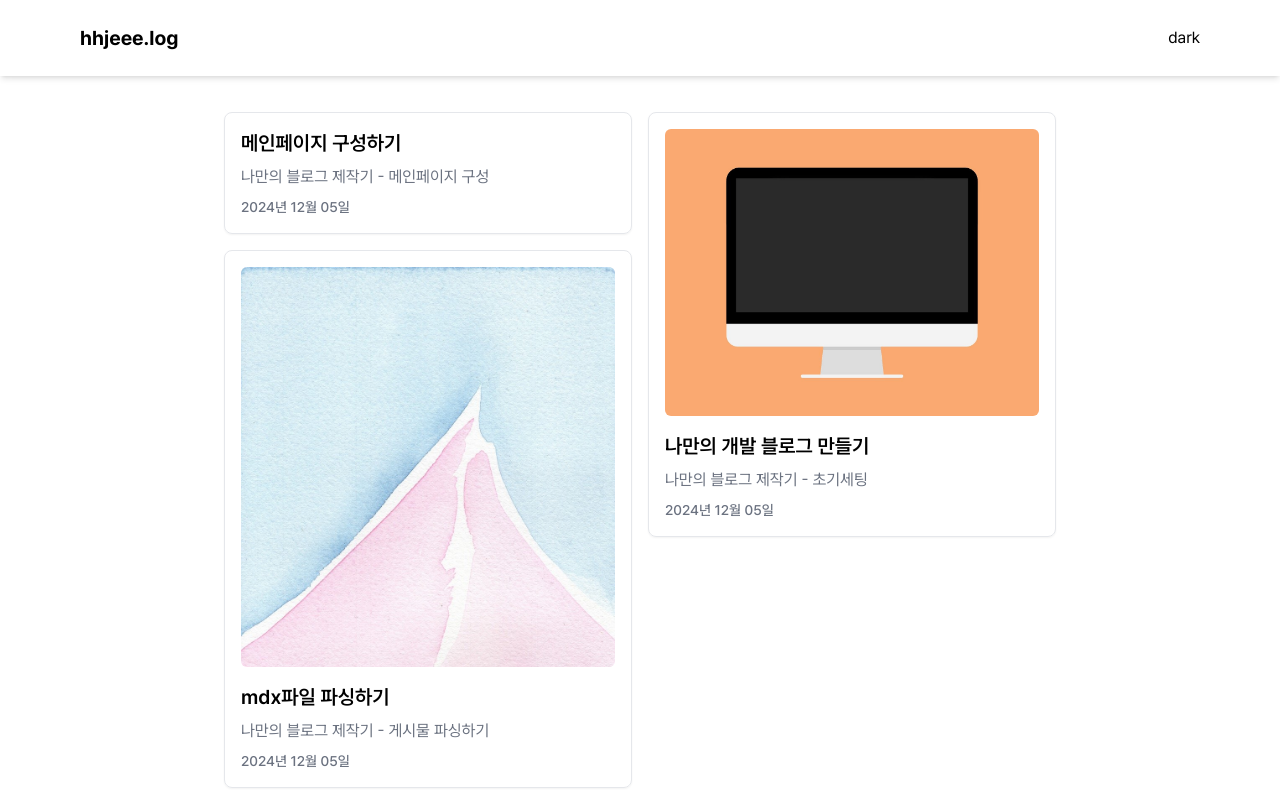
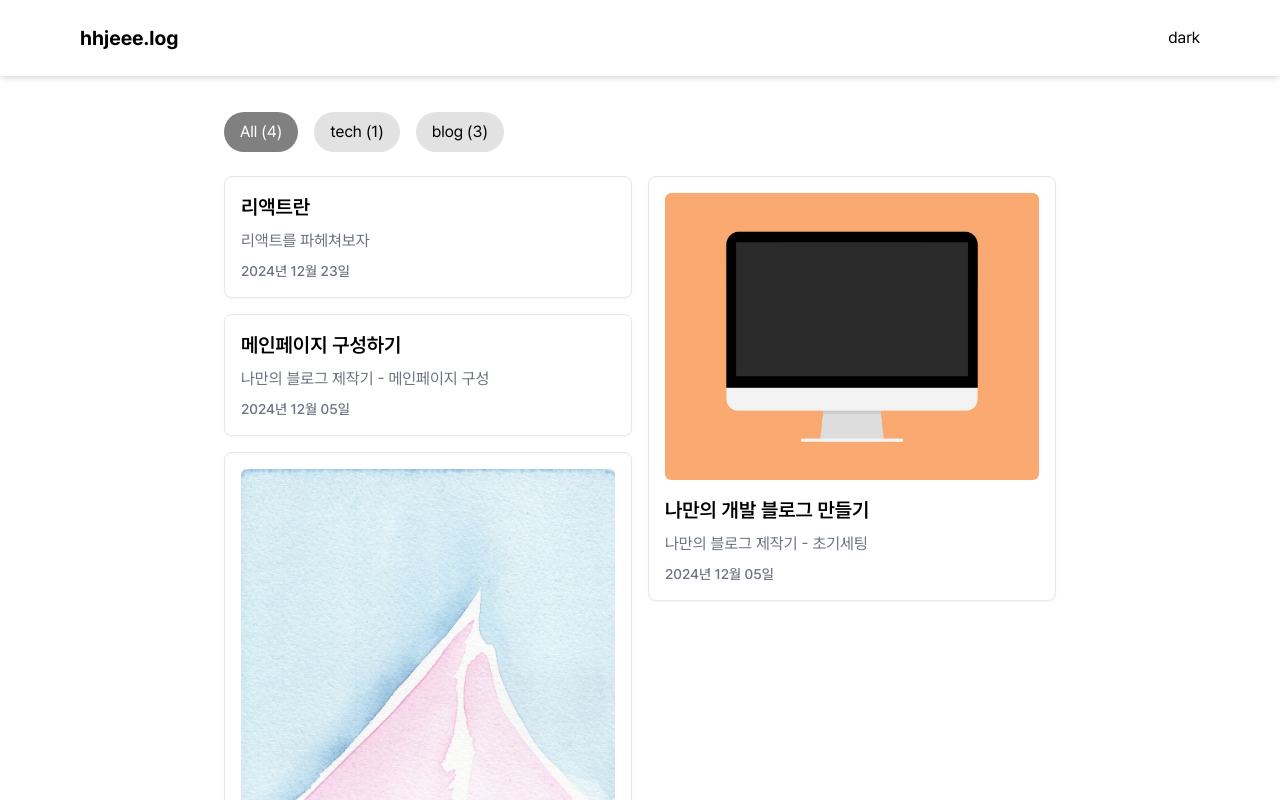
Before and after one commit to hhjeee/hhjeee.log, a Next.js app: page / in a window 1280 px wide. Shown: the top 800 px of the page. Built offline with nearby package versions, Linux system fonts and the light colour scheme.

Commit message:
[refactor] separate PostList component

```diff
--- a/src/app/page.tsx
+++ b/src/app/page.tsx
@@ -1,41 +1,17 @@
-import Link from "next/link";
 import { getAllPosts } from "@/lib/posts";
+import PostList from "@/components/PostList";
 import { PostData } from "@/types/post";
-import dayjs from "dayjs";
-import Image from "next/image";
 
 const MainPage = () => {
   const posts: PostData[] = getAllPosts();
+  const categoriesWithCount = posts.reduce((acc, post) => {
+    acc[post.category] = (acc[post.category] || 0) + 1;
+    return acc;
+  }, {} as Record<string, number>);
 
   return (
     <div className="w-[65%] mx-auto my-[2rem]">
-      <div className="columns-1 sm:columns-2 gap-4">
-        {posts.map((post) => (
-          <div key={post.slug}>
-            <Link
-              href={`/posts/${post.slug}`}
-              className="break-inside-avoid mb-[1rem] p-[1rem] border no-underline block rounded-lg shadow-sm flex flex-col gap-[0.5rem] hover:shadow-lg"
-            >
-              {post.image && (
-                <div className="relative w-full min-h-[10rem] max-h-[25rem] mb-[0.5rem] rounded-md overflow-hidden">
-                  <Image
-                    src={post.image}
-                    alt={post.title}
-                    width={500}
-                    height={500}
-                    className="object-cover"
-                  />
-                </div>
-              )}
-              <h3 className="font-semibold text-xl">{post.title}</h3>
-              <p className="text-gray-500">{post.desc}</p>
-              <p className="font-medium m-0 text-sm no-underline text-gray-500">
-                {dayjs(post.date).format("YYYY년 MM월 DD일")}
-              </p>
-            </Link>
-          </div>
-        ))}
-      </div>
+      <PostList posts={posts} categoriesWithCount={categoriesWithCount} />
     </div>
   );
 };
--- /dev/null
+++ b/src/components/PostList.tsx
@@ -0,0 +1,73 @@
+"use client";
+
+import { useState } from "react";
+import Link from "next/link";
+import { PostData } from "@/types/post";
+import dayjs from "dayjs";
+import Image from "next/image";
+
+const PostList = ({ posts, categoriesWithCount }: { posts: PostData[]; categoriesWithCount: Record<string, number> }) => {
+  const [selectedCategory, setSelectedCategory] = useState<string | null>(null);
+
+  const filteredPosts = selectedCategory
+    ? posts.filter((post) => post.category === selectedCategory)
+    : posts;
+
+  return (
+    <div>
+      {/* 카테고리 버튼 */}
+      <div className="flex space-x-4 mb-6">
+        <button
+          onClick={() => setSelectedCategory(null)}
+          className={`px-4 py-2 rounded-full ${
+            !selectedCategory ? "bg-[#808080] text-white" : "bg-[#E2E2E2]"
+          }`}
+        >
+          All ({posts.length})
+        </button>
+        {Object.entries(categoriesWithCount).map(([category, count]) => (
+          <button
+            key={category}
+            onClick={() => setSelectedCategory(category)}
+            className={`px-4 py-2 rounded-full ${
+              selectedCategory === category ? "bg-[#808080] text-white" : "bg-[#E2E2E2]"
+            }`}
+          >
+            {category} ({count})
+          </button>
+        ))}
+      </div>
+
+      {/* 게시물 리스트 */}
+      <div className="columns-1 sm:columns-2 gap-4">
+        {filteredPosts.map((post) => (
+          <div key={post.slug}>
+            <Link
+              href={`/posts/${post.slug}`}
+              className="break-inside-avoid mb-[1rem] p-[1rem] border no-underline block rounded-lg shadow-sm flex flex-col gap-[0.5rem] hover:shadow-lg"
+            >
+              {post.image && (
+                <div className="relative w-full min-h-[10rem] max-h-[25rem] mb-[0.5rem] rounded-md overflow-hidden">
+                  <Image
+                    src={post.image}
+                    alt={post.title}
+                    width={500}
+                    height={500}
+                    className="object-cover"
+                  />
+                </div>
+              )}
+              <h3 className="font-semibold text-xl">{post.title}</h3>
+              <p className="text-gray-500">{post.desc}</p>
+              <p className="font-medium m-0 text-sm no-underline text-gray-500">
+                {dayjs(post.date).format("YYYY년 MM월 DD일")}
+              </p>
+            </Link>
+          </div>
+        ))}
+      </div>
+    </div>
+  );
+};
+
+export default PostList;
--- /dev/null
+++ b/src/posts/tech/tmp.mdx
@@ -0,0 +1,9 @@
+---
+title: "리액트란"
+date: 2024-12-23
+desc: 리액트를 파헤쳐보자
+---
+
+### 목표
+
+아멀ㄴ이ㅏ러
```
